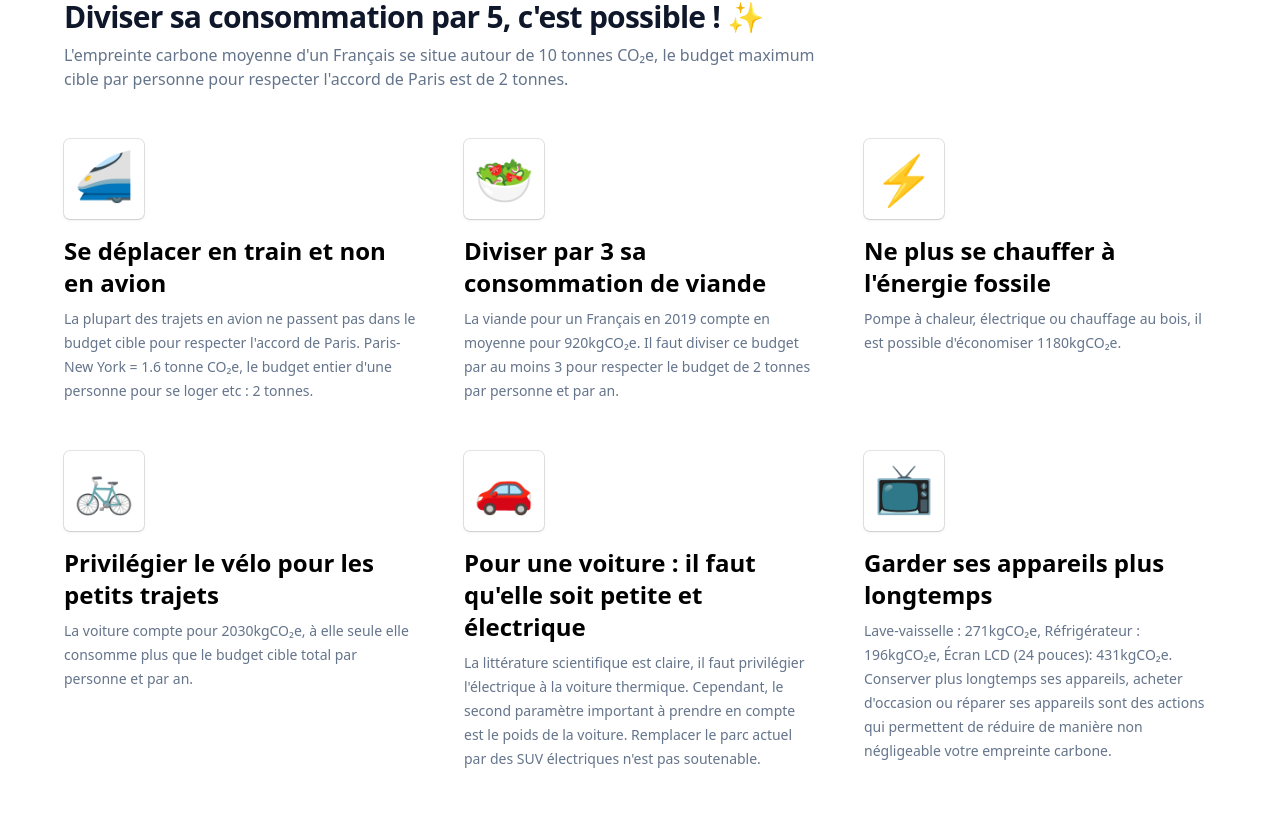
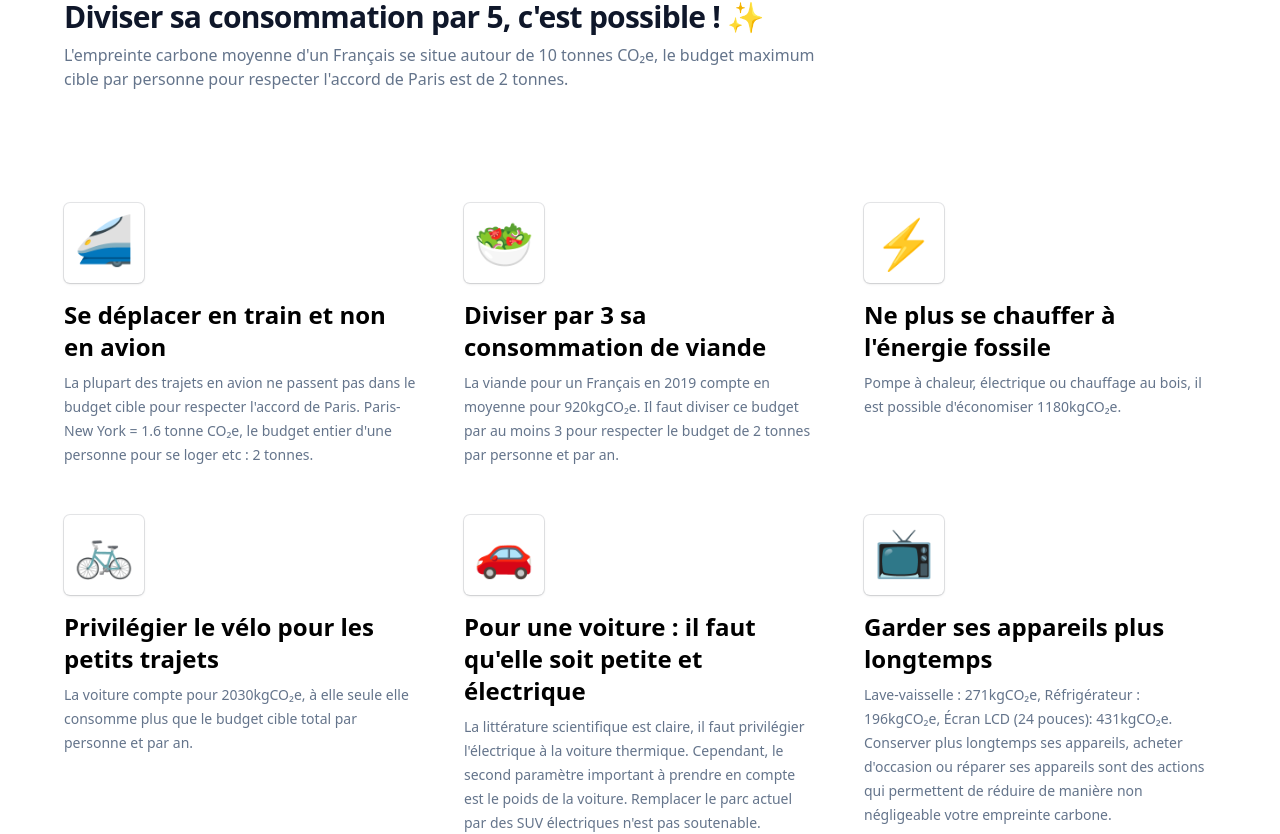
Before and after one commit to alexandre-mace/onfaitquoi, a Next.js app: page / in a window 1280 px wide. Shown: the part 645-1479 px from the top of the page. Built offline with nearby package versions, Linux system fonts and the light colour scheme.

Commit message:
Fix tw padding

```diff
--- a/pages/index.tsx
+++ b/pages/index.tsx
@@ -93,7 +93,7 @@ export default function Home() {
           <p className="text-slate-500 max-w-3xl mt-2">L&apos;empreinte carbone moyenne d&apos;un Français se situe autour de 10 tonnes CO₂e, le budget maximum cible par personne pour respecter l&apos;accord de Paris est de 2 tonnes.</p>
         </div>
 
-        <div className="grid md:grid-cols-3 gap-12 max-w-6xl mx-auto mt-12 pt-18" id="solutions">
+        <div className="grid md:grid-cols-3 gap-12 max-w-6xl mx-auto mt-12 pt-16" id="solutions">
           {data.map((solution, index) => (
               <div key={index} className="text-center md:text-start">
                 <div className="inline-flex text-5xl h-20 w-20 p-4 items-center justify-center rounded-md bg-white shadow ring-1 ring-slate-900/10">
```
